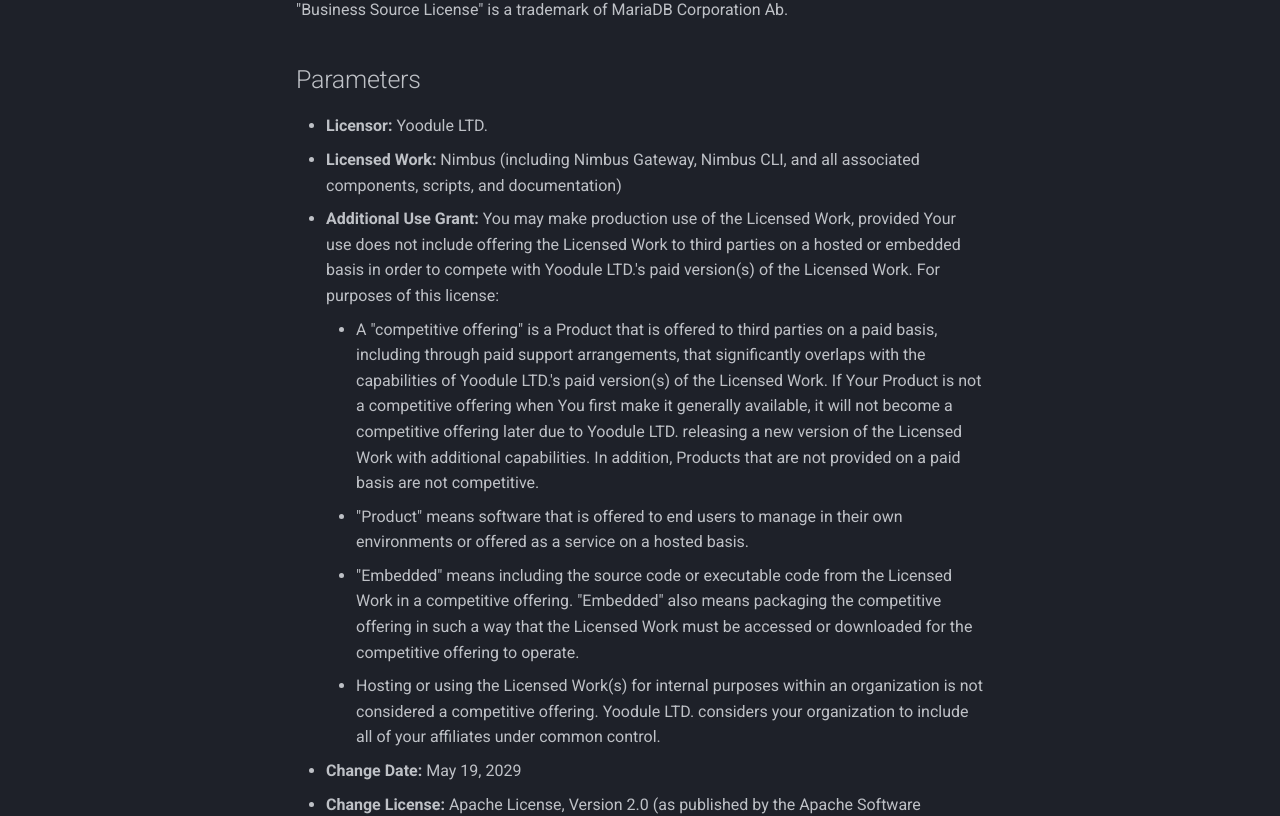
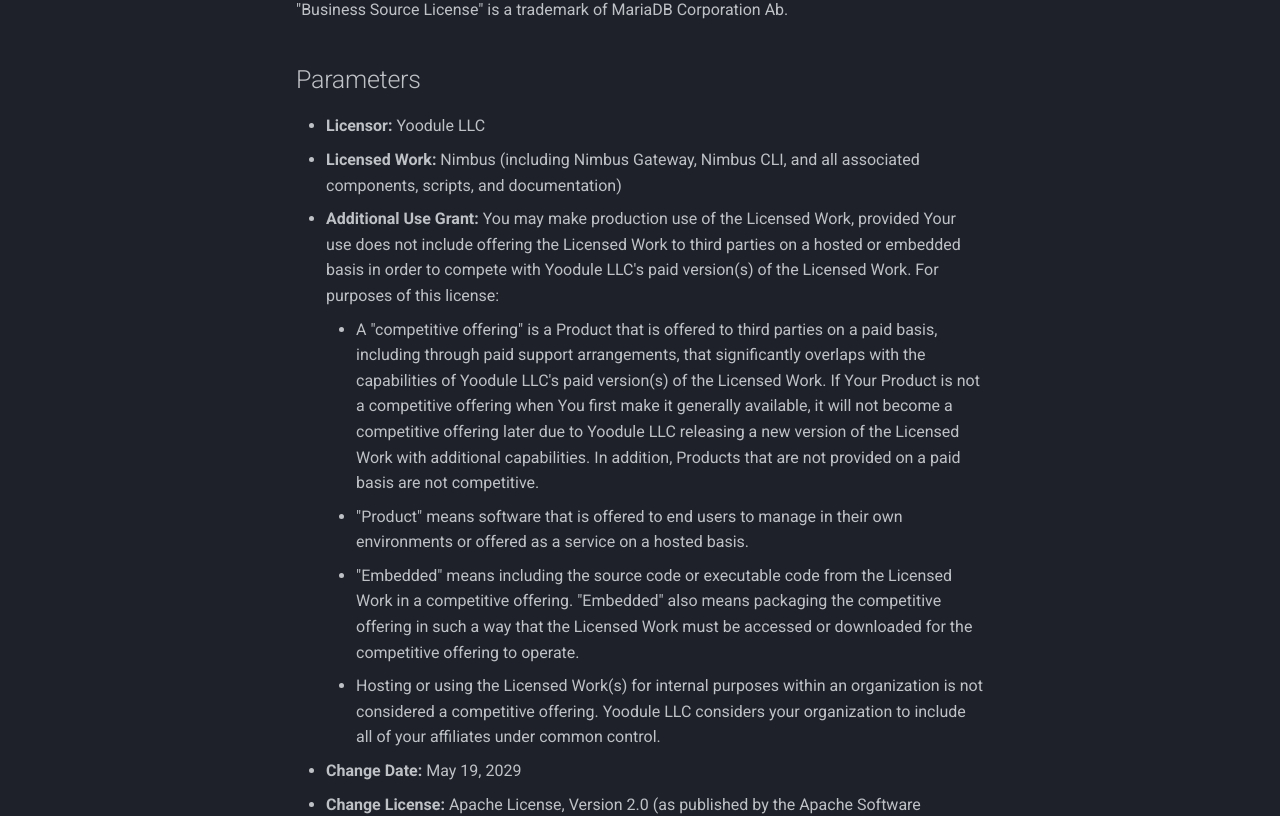
Before and after one commit to Yoodule/nimbus, an MkDocs documentation site: the page built from docs/license.md, in a window 1280 px wide and 1400 px high. Shown: the part 298-1114 px from the top of the window. Built offline with MkDocs 1.6.1 and Material for MkDocs 9.7.7, drawn with Linux system fonts in a browser that asks for light colours.

Commit message:
docs: revert licensor to Yoodule LLC

```diff
--- a/docs/license.md
+++ b/docs/license.md
@@ -7,13 +7,13 @@
 
 ## Parameters
 
-*   **Licensor:** Yoodule LTD.
+*   **Licensor:** Yoodule LLC
 *   **Licensed Work:** Nimbus (including Nimbus Gateway, Nimbus CLI, and all associated components, scripts, and documentation)
-*   **Additional Use Grant:** You may make production use of the Licensed Work, provided Your use does not include offering the Licensed Work to third parties on a hosted or embedded basis in order to compete with Yoodule LTD.'s paid version(s) of the Licensed Work. For purposes of this license:
-    *   A "competitive offering" is a Product that is offered to third parties on a paid basis, including through paid support arrangements, that significantly overlaps with the capabilities of Yoodule LTD.'s paid version(s) of the Licensed Work. If Your Product is not a competitive offering when You first make it generally available, it will not become a competitive offering later due to Yoodule LTD. releasing a new version of the Licensed Work with additional capabilities. In addition, Products that are not provided on a paid basis are not competitive.
+*   **Additional Use Grant:** You may make production use of the Licensed Work, provided Your use does not include offering the Licensed Work to third parties on a hosted or embedded basis in order to compete with Yoodule LLC's paid version(s) of the Licensed Work. For purposes of this license:
+    *   A "competitive offering" is a Product that is offered to third parties on a paid basis, including through paid support arrangements, that significantly overlaps with the capabilities of Yoodule LLC's paid version(s) of the Licensed Work. If Your Product is not a competitive offering when You first make it generally available, it will not become a competitive offering later due to Yoodule LLC releasing a new version of the Licensed Work with additional capabilities. In addition, Products that are not provided on a paid basis are not competitive.
     *   "Product" means software that is offered to end users to manage in their own environments or offered as a service on a hosted basis.
     *   "Embedded" means including the source code or executable code from the Licensed Work in a competitive offering. "Embedded" also means packaging the competitive offering in such a way that the Licensed Work must be accessed or downloaded for the competitive offering to operate.
-    *   Hosting or using the Licensed Work(s) for internal purposes within an organization is not considered a competitive offering. Yoodule LTD. considers your organization to include all of your affiliates under common control.
+    *   Hosting or using the Licensed Work(s) for internal purposes within an organization is not considered a competitive offering. Yoodule LLC considers your organization to include all of your affiliates under common control.
 *   **Change Date:** May 19, 2029
 *   **Change License:** Apache License, Version 2.0 (as published by the Apache Software Foundation)
 
```
Also changed, not shown: 1 other file.
